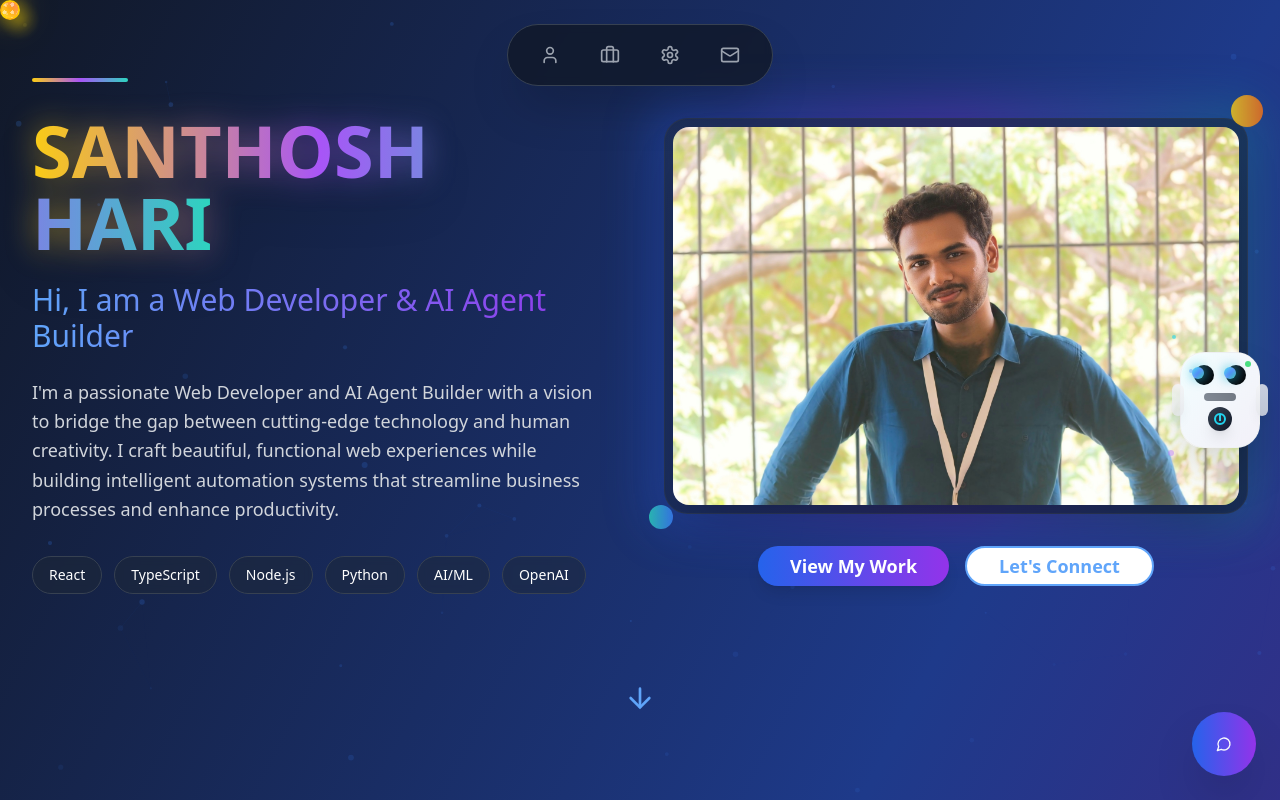
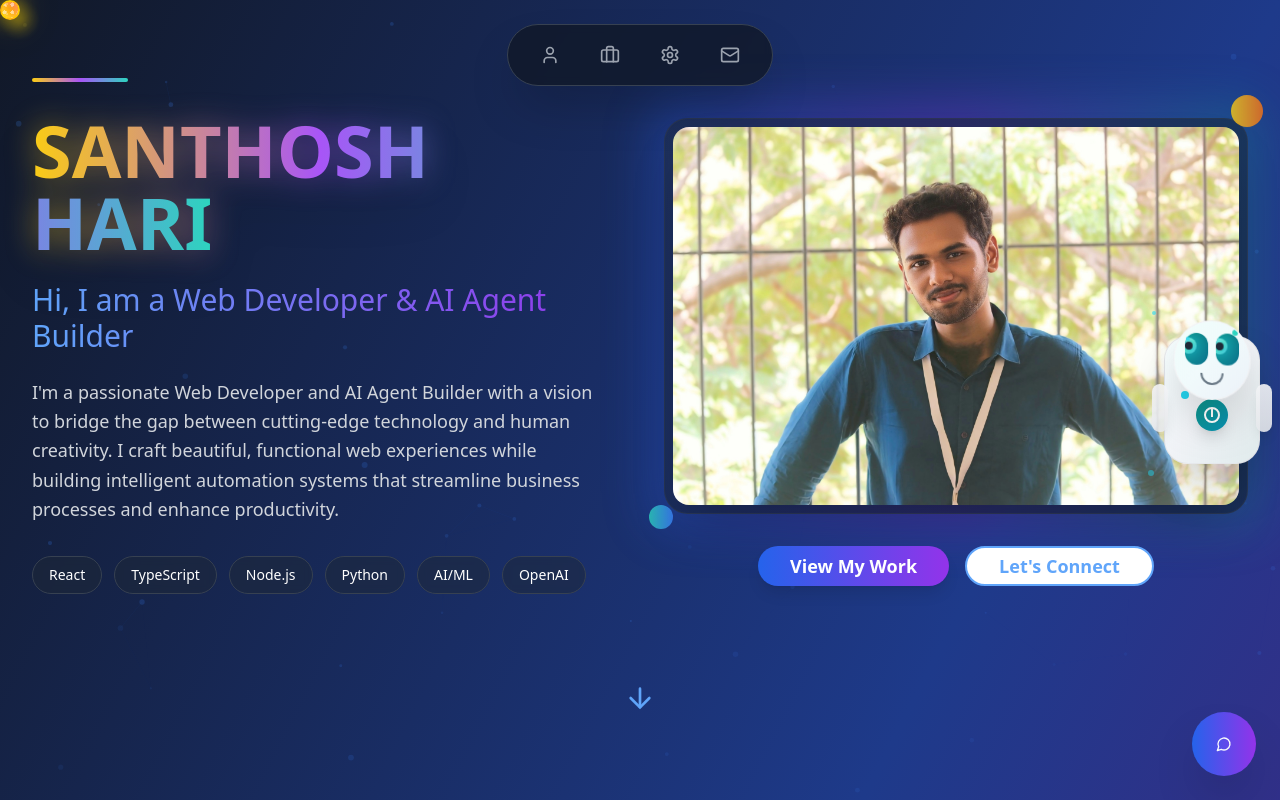
Before and after one commit to santhoshharidev/hari-ai-nexus, a React (Vite) app: page / in a window 1280 px wide. Shown: the top 800 px of the page. Built offline with nearby package versions, Linux system fonts and the light colour scheme.

Commit message:
Fix robot eye and head movement
Improved robot eye tracking to smoothly follow the cursor and updated the robot's design to match the reference image, including head movement.

```diff
--- a/src/components/CursorFollowingRobot.tsx
+++ b/src/components/CursorFollowingRobot.tsx
@@ -3,9 +3,12 @@ import { useEffect, useRef, useState } from 'react';
 
 const CursorFollowingRobot = () => {
   const robotRef = useRef<HTMLDivElement>(null);
+  const headRef = useRef<HTMLDivElement>(null);
   const [mousePosition, setMousePosition] = useState({ x: 0, y: 0 });
   const [robotPosition, setRobotPosition] = useState({ x: 0, y: 0 });
   const [isBlinking, setIsBlinking] = useState(false);
+  const [smoothEyePosition, setSmoothEyePosition] = useState({ x: 0, y: 0 });
+  const [headRotation, setHeadRotation] = useState({ x: 0, y: 0 });
 
   useEffect(() => {
     const updateMousePosition = (e: MouseEvent) => {
@@ -14,9 +17,42 @@ const CursorFollowingRobot = () => {
 
     const updateRobotPosition = () => {
       const scrollbarWidth = window.innerWidth - document.documentElement.clientWidth;
-      const robotX = window.innerWidth - scrollbarWidth - 60; // Position near scrollbar
-      const robotY = window.innerHeight / 2; // Middle of screen
+      const robotX = window.innerWidth - scrollbarWidth - 80;
+      const robotY = window.innerHeight / 2;
       setRobotPosition({ x: robotX, y: robotY });
+    };
+
+    // Smooth eye tracking animation
+    const smoothEyeTracking = () => {
+      if (!robotRef.current) return;
+
+      const robotRect = robotRef.current.getBoundingClientRect();
+      const robotCenterX = robotRect.left + robotRect.width / 2;
+      const robotCenterY = robotRect.top + robotRect.height / 2;
+
+      const deltaX = mousePosition.x - robotCenterX;
+      const deltaY = mousePosition.y - robotCenterY;
+      const distance = Math.sqrt(deltaX * deltaX + deltaY * deltaY);
+
+      // Smooth eye movement with responsive speed
+      const maxEyeMovement = 8;
+      const targetX = distance > 0 ? (deltaX / distance) * Math.min(distance / 60, maxEyeMovement) : 0;
+      const targetY = distance > 0 ? (deltaY / distance) * Math.min(distance / 60, maxEyeMovement) : 0;
+
+      // Smooth interpolation for eyes
+      setSmoothEyePosition(prev => ({
+        x: prev.x + (targetX - prev.x) * 0.15,
+        y: prev.y + (targetY - prev.y) * 0.15
+      }));
+
+      // Head rotation based on cursor position
+      const headRotationX = distance > 0 ? Math.max(-15, Math.min(15, (deltaY / distance) * (distance / 80))) : 0;
+      const headRotationY = distance > 0 ? Math.max(-15, Math.min(15, (deltaX / distance) * (distance / 80))) : 0;
+
+      setHeadRotation(prev => ({
+        x: prev.x + (headRotationX - prev.x) * 0.08,
+        y: prev.y + (headRotationY - prev.y) * 0.08
+      }));
     };
 
     // Blinking animation
@@ -24,6 +60,9 @@ const CursorFollowingRobot = () => {
       setIsBlinking(true);
       setTimeout(() => setIsBlinking(false), 150);
     }, 3000);
+
+    // Smooth tracking interval
+    const trackingInterval = setInterval(smoothEyeTracking, 16); // ~60fps
 
     window.addEventListener('mousemove', updateMousePosition);
     window.addEventListener('resize', updateRobotPosition);
@@ -33,30 +72,9 @@ const CursorFollowingRobot = () => {
       window.removeEventListener('mousemove', updateMousePosition);
       window.removeEventListener('resize', updateRobotPosition);
       clearInterval(blinkInterval);
+      clearInterval(trackingInterval);
     };
-  }, []);
-
-  // Calculate eye direction
-  const eyeDirection = () => {
-    if (!robotRef.current) return { x: 0, y: 0 };
-
-    const robotRect = robotRef.current.getBoundingClientRect();
-    const robotCenterX = robotRect.left + robotRect.width / 2;
-    const robotCenterY = robotRect.top + robotRect.height / 2;
-
-    const deltaX = mousePosition.x - robotCenterX;
-    const deltaY = mousePosition.y - robotCenterY;
-    const distance = Math.sqrt(deltaX * deltaX + deltaY * deltaY);
-
-    // Limit eye movement
-    const maxMovement = 6;
-    const normalizedX = (deltaX / distance) * Math.min(distance / 80, maxMovement);
-    const normalizedY = (deltaY / distance) * Math.min(distance / 80, maxMovement);
-
-    return { x: normalizedX || 0, y: normalizedY || 0 };
-  };
-
-  const eyePos = eyeDirection();
+  }, [mousePosition.x, mousePosition.y]);
 
   return (
     <div
@@ -70,85 +88,107 @@ const CursorFollowingRobot = () => {
     >
       {/* Robot Container */}
       <div className="relative">
-        {/* Main Robot Body - Sleek white design */}
-        <div className="relative w-20 h-24 bg-gradient-to-br from-white via-gray-50 to-gray-100 rounded-3xl shadow-2xl border border-gray-200/50 overflow-hidden">
-          {/* Subtle glow effect */}
-          <div className="absolute inset-0 bg-gradient-to-br from-cyan-100/30 via-blue-100/20 to-purple-100/30 rounded-3xl"></div>
+        {/* Fixed Robot Body */}
+        <div className="relative w-24 h-32 bg-gradient-to-br from-white via-gray-100 to-gray-200 rounded-3xl shadow-2xl border border-gray-300/50 overflow-hidden">
+          {/* Body glow effect */}
+          <div className="absolute inset-0 bg-gradient-to-br from-cyan-100/20 via-blue-100/10 to-teal-100/20 rounded-3xl"></div>
 
-          {/* Robot Head Area */}
-          <div className="relative pt-3">
+          {/* Power button on body */}
+          <div className="absolute bottom-8 left-1/2 transform -translate-x-1/2">
+            <div className="w-8 h-8 bg-gradient-to-br from-teal-600 to-cyan-600 rounded-full flex items-center justify-center shadow-lg">
+              <div className="w-4 h-4 border-2 border-white rounded-full relative">
+                <div className="absolute top-0 left-1/2 transform -translate-x-1/2 w-0.5 h-2 bg-white"></div>
+              </div>
+            </div>
+          </div>
+
+          {/* Body decorative elements */}
+          <div className="absolute bottom-16 left-4 w-2 h-2 bg-cyan-400 rounded-full animate-pulse"></div>
+          <div className="absolute bottom-20 right-4 w-1.5 h-1.5 bg-teal-400 rounded-full animate-pulse" style={{ animationDelay: '1s' }}></div>
+        </div>
+
+        {/* Movable Robot Head */}
+        <div
+          ref={headRef}
+          className="absolute -top-4 left-1/2 transform -translate-x-1/2 transition-transform duration-200"
+          style={{
+            transform: `translateX(-50%) rotateX(${headRotation.x}deg) rotateY(${headRotation.y}deg)`,
+            transformOrigin: 'center bottom'
+          }}
+        >
+          <div className="relative w-20 h-20 bg-gradient-to-br from-white via-gray-50 to-gray-100 rounded-full shadow-2xl border border-gray-200/50 overflow-hidden">
+            {/* Head glow effect */}
+            <div className="absolute inset-0 bg-gradient-to-br from-teal-100/30 via-cyan-100/20 to-blue-100/30 rounded-full"></div>
+
             {/* Eyes Container */}
-            <div className="flex justify-center space-x-3 mb-2">
+            <div className="flex justify-center items-center space-x-2 pt-3">
               {/* Left Eye */}
-              <div className="relative w-5 h-5 bg-gradient-to-br from-gray-800 to-black rounded-full shadow-inner">
+              <div className="relative w-6 h-8 bg-gradient-to-br from-teal-600 to-cyan-700 rounded-full shadow-inner overflow-hidden">
                 {!isBlinking ? (
                   <div
-                    className="absolute w-3 h-3 bg-gradient-to-br from-cyan-400 via-blue-500 to-teal-500 rounded-full transition-all duration-200 shadow-lg"
+                    className="absolute w-4 h-4 bg-gradient-to-br from-cyan-300 via-teal-400 to-cyan-500 rounded-full transition-all duration-75 shadow-lg"
                     style={{
-                      left: `${10 + eyePos.x}px`,
-                      top: `${10 + eyePos.y}px`,
+                      left: `${12 + smoothEyePosition.x}px`,
+                      top: `${16 + smoothEyePosition.y}px`,
                       transform: 'translate(-50%, -50%)',
-                      boxShadow: '0 0 12px rgba(6, 182, 212, 0.8), inset 0 0 8px rgba(255, 255, 255, 0.3)',
+                      boxShadow: '0 0 15px rgba(34, 211, 238, 0.9), inset 0 0 8px rgba(255, 255, 255, 0.4)',
                     }}
-                  />
+                  >
+                    {/* Pupil */}
+                    <div className="absolute top-1/2 left-1/2 w-2 h-2 bg-gray-800 rounded-full transform -translate-x-1/2 -translate-y-1/2"></div>
+                  </div>
                 ) : (
-                  <div className="absolute inset-0 bg-gray-800 rounded-full"></div>
+                  <div className="absolute inset-0 bg-teal-700 rounded-full"></div>
                 )}
               </div>
 
               {/* Right Eye */}
-              <div className="relative w-5 h-5 bg-gradient-to-br from-gray-800 to-black rounded-full shadow-inner">
+              <div className="relative w-6 h-8 bg-gradient-to-br from-teal-600 to-cyan-700 rounded-full shadow-inner overflow-hidden">
                 {!isBlinking ? (
                   <div
-                    className="absolute w-3 h-3 bg-gradient-to-br from-cyan-400 via-blue-500 to-teal-500 rounded-full transition-all duration-200 shadow-lg"
+                    className="absolute w-4 h-4 bg-gradient-to-br from-cyan-300 via-teal-400 to-cyan-500 rounded-full transition-all duration-75 shadow-lg"
                     style={{
-                      left: `${10 + eyePos.x}px`,
-                      top: `${10 + eyePos.y}px`,
+                      left: `${12 + smoothEyePosition.x}px`,
+                      top: `${16 + smoothEyePosition.y}px`,
                       transform: 'translate(-50%, -50%)',
-                      boxShadow: '0 0 12px rgba(6, 182, 212, 0.8), inset 0 0 8px rgba(255, 255, 255, 0.3)',
+                      boxShadow: '0 0 15px rgba(34, 211, 238, 0.9), inset 0 0 8px rgba(255, 255, 255, 0.4)',
                     }}
-                  />
+                  >
+                    {/* Pupil */}
+                    <div className="absolute top-1/2 left-1/2 w-2 h-2 bg-gray-800 rounded-full transform -translate-x-1/2 -translate-y-1/2"></div>
+                  </div>
                 ) : (
-                  <div className="absolute inset-0 bg-gray-800 rounded-full"></div>
+                  <div className="absolute inset-0 bg-teal-700 rounded-full"></div>
                 )}
               </div>
             </div>
 
-            {/* Cute mouth/speaker */}
-            <div className="flex justify-center">
-              <div className="w-8 h-2 bg-gradient-to-r from-gray-700 to-gray-800 rounded-full opacity-60 shadow-inner"></div>
+            {/* Cute smile */}
+            <div className="flex justify-center mt-2">
+              <div className="w-6 h-3 border-2 border-gray-600 border-t-0 rounded-b-full"></div>
             </div>
+
+            {/* Head decorative elements */}
+            <div className="absolute top-2 right-3 w-1.5 h-1.5 bg-teal-400 rounded-full animate-pulse"></div>
+            <div className="absolute top-4 left-3 w-1 h-1 bg-cyan-400 rounded-full animate-pulse" style={{ animationDelay: '0.5s' }}></div>
           </div>
-
-          {/* Body section with power button */}
-          <div className="absolute bottom-4 left-1/2 transform -translate-x-1/2">
-            <div className="w-6 h-6 bg-gradient-to-br from-gray-700 to-gray-900 rounded-full flex items-center justify-center shadow-lg">
-              <div className="w-3 h-3 border-2 border-cyan-400 rounded-full relative">
-                <div className="absolute top-0 left-1/2 transform -translate-x-1/2 w-0.5 h-1.5 bg-cyan-400"></div>
-              </div>
-            </div>
-          </div>
-
-          {/* Decorative elements */}
-          <div className="absolute top-2 right-2 w-1.5 h-1.5 bg-green-400 rounded-full animate-pulse"></div>
-          <div className="absolute top-4 left-2 w-1 h-1 bg-blue-400 rounded-full animate-pulse" style={{ animationDelay: '1s' }}></div>
         </div>
 
-        {/* Robot Arms - partially hidden */}
-        <div className="absolute top-8 -left-2 w-3 h-8 bg-gradient-to-b from-gray-100 to-gray-200 rounded-full shadow-lg opacity-80"></div>
-        <div className="absolute top-8 -right-2 w-3 h-8 bg-gradient-to-b from-gray-100 to-gray-200 rounded-full shadow-lg opacity-80"></div>
+        {/* Robot Arms */}
+        <div className="absolute top-12 -left-3 w-4 h-12 bg-gradient-to-b from-gray-100 to-gray-200 rounded-full shadow-lg opacity-90"></div>
+        <div className="absolute top-12 -right-3 w-4 h-12 bg-gradient-to-b from-gray-100 to-gray-200 rounded-full shadow-lg opacity-90"></div>
 
-        {/* Floating animation indicators */}
-        <div className="absolute -top-2 left-1/2 transform -translate-x-1/2 opacity-0 group-hover:opacity-100 transition-opacity duration-300">
+        {/* Hover message */}
+        <div className="absolute -top-8 left-1/2 transform -translate-x-1/2 opacity-0 group-hover:opacity-100 transition-opacity duration-300">
           <div className="bg-gray-900/90 text-white text-xs px-3 py-1 rounded-full whitespace-nowrap backdrop-blur-sm border border-cyan-400/30">
             👋 Hello there!
           </div>
         </div>
 
-        {/* Subtle floating particles */}
-        <div className="absolute -top-4 -left-2 w-1 h-1 bg-cyan-400 rounded-full animate-bounce opacity-60"></div>
-        <div className="absolute -top-6 right-0 w-0.5 h-0.5 bg-blue-400 rounded-full animate-ping opacity-40"></div>
-        <div className="absolute -bottom-2 -left-3 w-1.5 h-1.5 bg-purple-400 rounded-full animate-pulse opacity-50"></div>
+        {/* Floating particles */}
+        <div className="absolute -top-6 -left-3 w-1 h-1 bg-cyan-400 rounded-full animate-bounce opacity-60"></div>
+        <div className="absolute -top-8 right-1 w-0.5 h-0.5 bg-teal-400 rounded-full animate-ping opacity-40"></div>
+        <div className="absolute -bottom-3 -left-4 w-1.5 h-1.5 bg-cyan-400 rounded-full animate-pulse opacity-50"></div>
       </div>
     </div>
   );
```
